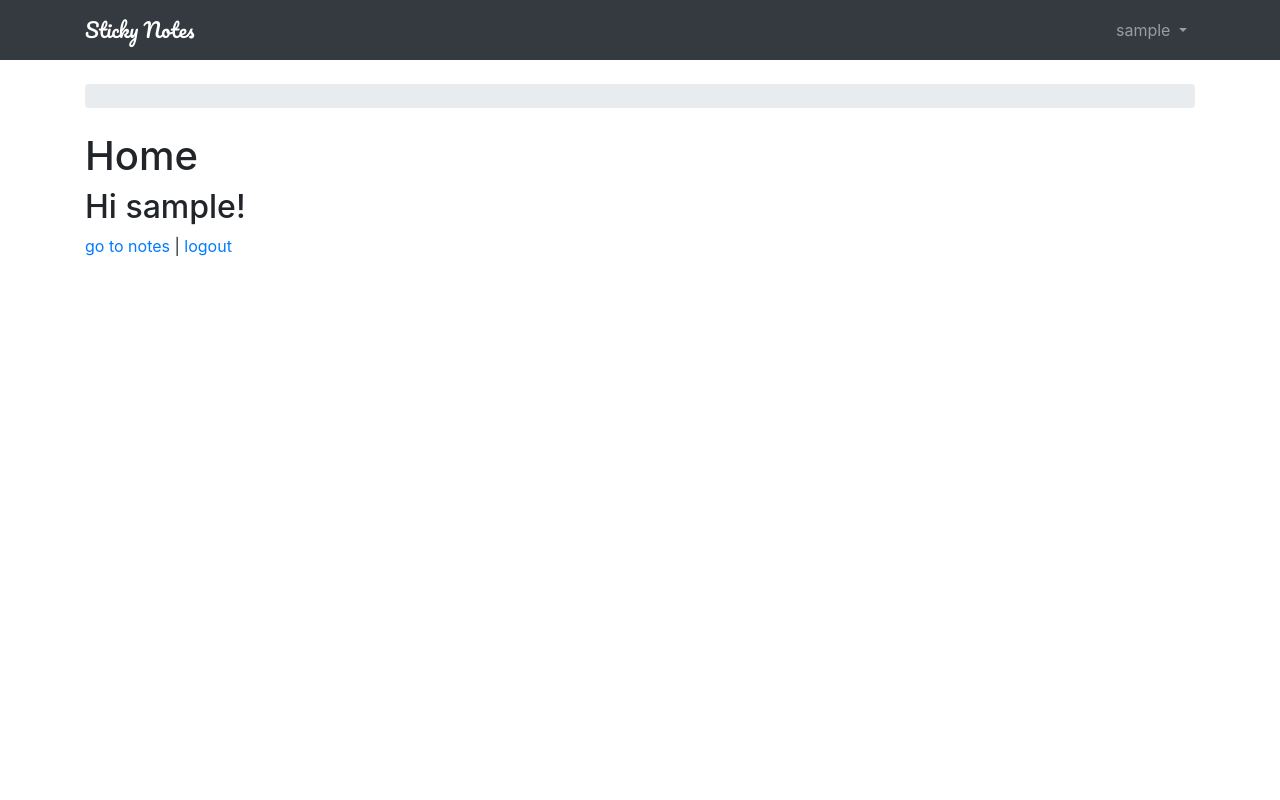
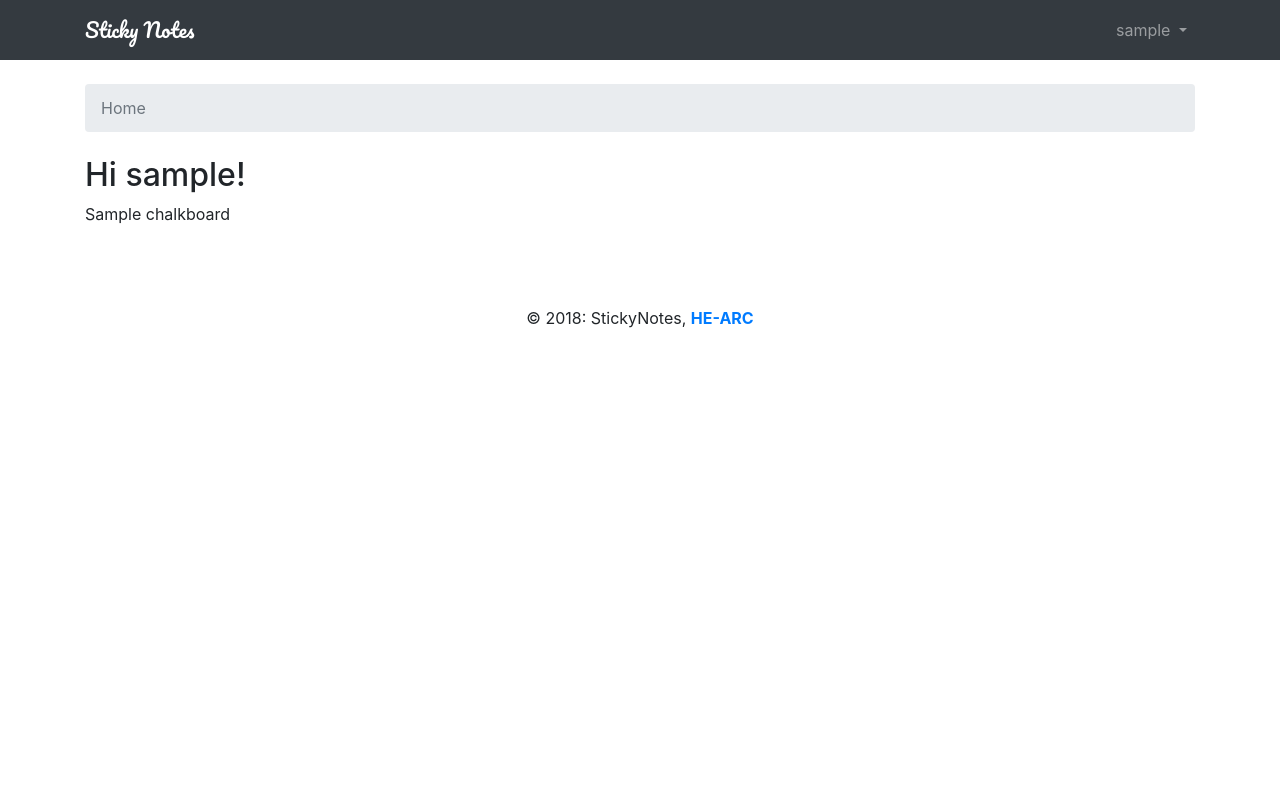
Before and after one commit to HE-Arc/StickyNotes, a Django app: page / in a window 1280 px wide. Run offline with Django 3.2, Linux system fonts and the light colour scheme; a user stored in the database is signed in; tables that the repository leaves empty hold one stand-in row (values such as "Sample post"); some libraries are stand-ins or nearby versions.

Commit message:
Changes in chalkboards

```diff
--- a/stickynotes/notes/models.py
+++ b/stickynotes/notes/models.py
@@ -28,6 +28,20 @@ class Chalkboard(models.Model):
 
     def __str__(self):
         return self.name
+
+class FavoriteChalkboards(models.Model):
+    """ Contains a users's favorite chalkboards """
+    date_created = models.DateTimeField(auto_now_add=True, editable=False)
+    last_updated = models.DateTimeField(auto_now=True, editable=False)
+
+    favorites = models.ForeignKey(Chalkboard, on_delete=models.CASCADE)
+
+    created_by = models.ForeignKey(
+        settings.AUTH_USER_MODEL,
+        on_delete=models.CASCADE,
+        null=False,
+        blank=False,
+    )
 
 class StickyNote(models.Model):
     """ Contains the data created by the users """
--- a/stickynotes/notes/templates/base.html
+++ b/stickynotes/notes/templates/base.html
@@ -20,10 +20,11 @@
     <nav class="navbar navbar-expand-sm navbar-dark bg-dark">
       <div class="container">
         <a class="navbar-brand" href="{% url 'home' %}">Sticky Notes</a>
-        <button class="navbar-toggler" type="button" data-toggle="collapse" data-target="#mainMenu" aria-controls="mainMenu" aria-expanded="false" aria-label="Toggle navigation">
+        <button class="navbar-toggler" type="button" data-toggle="collapse" data-target="mainMenu" aria-controls="mainMenu" aria-expanded="false" aria-label="Toggle navigation">
           <span class="navbar-toggler-icon"></span>
         </button>
         <div class="collapse navbar-collapse" id="mainMenu">
+          <!-- This has to be changed -->
           {% if user.is_authenticated %}
             <ul class="navbar-nav ml-auto">
               <li class="nav-item dropdown">
@@ -32,7 +33,7 @@
                 </a>
                 <div class="dropdown-menu dropdown-menu-right" aria-labelledby="userMenu">
                   <a class="dropdown-item" href="#">My account</a>
-                  <a class="dropdown-item" href="#">Change password</a>
+                  <a class="dropdown-item" href="{% url 'password_change' %}">Change password</a>
                   <div class="dropdown-divider"></div>
                   <a class="dropdown-item" href="{% url 'logout' %}">Log out</a>
                 </div>
@@ -48,7 +49,6 @@
       </div>
     </nav>
 
-
     <div class="container">
           <ol class="breadcrumb my-4">
             {% block breadcrumb %}
@@ -58,8 +58,8 @@
           {% endblock %}
         </div>
 
-    <footer>
-
+    <footer class="footer-copyright py-3 text-center">
+      <p class="page-footer font-small stylish-color-dark pt-4 mt-4">© 2018: StickyNotes, <a href="https://he-arc.ch"><strong>HE-ARC</strong></a></p>
     </footer>
     {# javascript #}
     {# Load bootstrap JavaScript #}
--- a/stickynotes/notes/templates/home.html
+++ b/stickynotes/notes/templates/home.html
@@ -3,15 +3,22 @@
 {% load bootstrap4 %}
 
 {% block title %}
-Post-it - home
+Home
+{% endblock %}
+
+{% block breadcrumb %}
+  <li class="breadcrumb-item active">Home</li>
 {% endblock %}
 
 {% block content %}
 
-<h1>Home</h1>
 {% if user.is_authenticated %}
   <h2>Hi {{ user.username }}!</h2>
-  <a href="{% url 'view_notes' %}">go to notes</a> | <a href="{% url 'logout' %}">logout</a>
+
+{% for chlk in chlks %}
+<p>{{ chlk }}</p>
+{% endfor %}
+  <!--<a href="{% url 'view_notes' %}">go to notes</a> | <a href="{% url 'logout' %}">logout</a>-->
 {% else %}
   <p>You are not logged in</p>
   <a href="{% url 'login' %}">login</a>
--- a/stickynotes/notes/urls.py
+++ b/stickynotes/notes/urls.py
@@ -8,10 +8,13 @@ from accounts import views as accounts_views
 urlpatterns = [
     url(r'^$', views.home, name='home'),
     url(r'^notes', views.notes, name='view_notes'),
+    url(r'^chalkboards', views.chalkboards, name='chalkboards'),
     # ACCOUNTS
+    # url(r'^(?P<username>[\w.@+-]+)/$', views.user_profile, name='user_profile'),
     url(r'^register/$', accounts_views.register, name='register'),
     url(r'^login/$', auth_views.LoginView.as_view(template_name='login.html'), name='login'),
     url(r'^logout/$', auth_views.LogoutView.as_view(), name='logout'),
+    # passwords
     url(r'^reset/$',
         auth_views.PasswordResetView.as_view(
             template_name='password_reset.html',
--- a/stickynotes/notes/views.py
+++ b/stickynotes/notes/views.py
@@ -1,12 +1,27 @@
+"""
+    links:
+        - https://stackoverflow.com/questions/12615154/how-to-get-the-currently-logged-in-users-user-id-in-django
+        - https://stackoverflow.com/questions/14026750/django-model-filtering-by-user-always
+"""
 from django.shortcuts import render, redirect, get_object_or_404
-from notes.models import StickyNote, ImageStickyNote, VideoStickyNote
+from django.contrib.auth.decorators import login_required
+from django.contrib.auth.models import User
+
+from notes.models import StickyNote, ImageStickyNote, VideoStickyNote, Chalkboard
 from notes.forms import StickyNoteForm, ImageStickyNoteForm, VideoStickyNoteForm
 
 # Create your views here.
 
 def home(request):
-    return render(request, 'home.html')
+    chlks = Chalkboard.objects.filter()
+    return render(request, 'home.html', {'chlks': chlks})
 
+@login_required
+def chalkboards(request):
+    chlks = Chalkboard.objects.all()
+    return render(request, 'chalkboards/chalkboard.html', {'chlks' : chlks})
+
+@login_required
 def notes(request):
     stickynotes = StickyNote.objects.all()
     type_stickynotes = [StickyNote, ImageStickyNote, VideoStickyNote]
--- a/stickynotes/static/css/app.css
+++ b/stickynotes/static/css/app.css
@@ -1,3 +1,8 @@
+html {
+  position: relative;
+  min-height: 100%;
+}
+
 nav {
   width: 100%;
   height: 60px;
@@ -6,3 +11,15 @@ nav {
 .navbar-brand {
   font-family: 'Pacifico', cursive;
 }
+
+body {
+  margin-bottom: 60px; /* Margin bottom by footer height */
+}
+.footer {
+  position: absolute;
+  bottom: 0;
+  width: 100%;
+  height: 60px; /* Set the fixed height of the footer here */
+  line-height: 60px; /* Vertically center the text there */
+  background-color: #f5f5f5;
+}
--- a/stickynotes/stickynotes/urls.py
+++ b/stickynotes/stickynotes/urls.py
@@ -19,4 +19,5 @@ from django.urls import path, include
 urlpatterns = [
     path('admin/', admin.site.urls),
     path('', include('notes.urls')),
+
 ]
```
Also changed, not shown: stickynotes/accounts/templates/login.html (+6 -1 lines), stickynotes/notes/templates/chalkboards/chalkboard.html (added, +22 -0 lines), stickynotes/notes/migrations/0003_favoritechalkboards.py (added).
